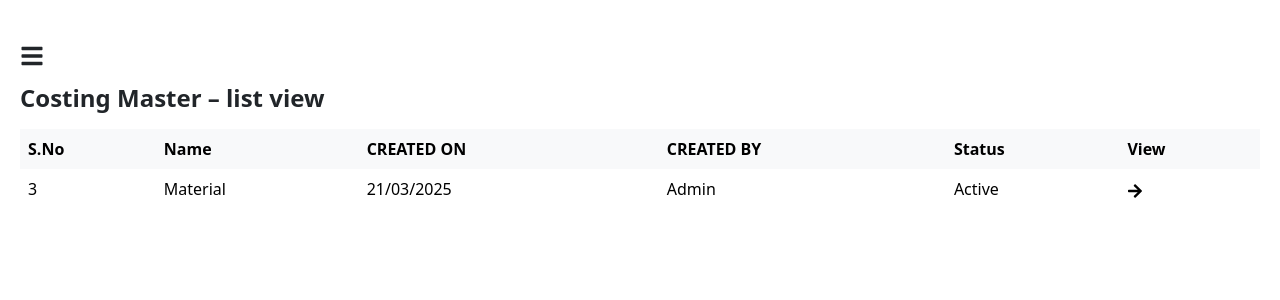
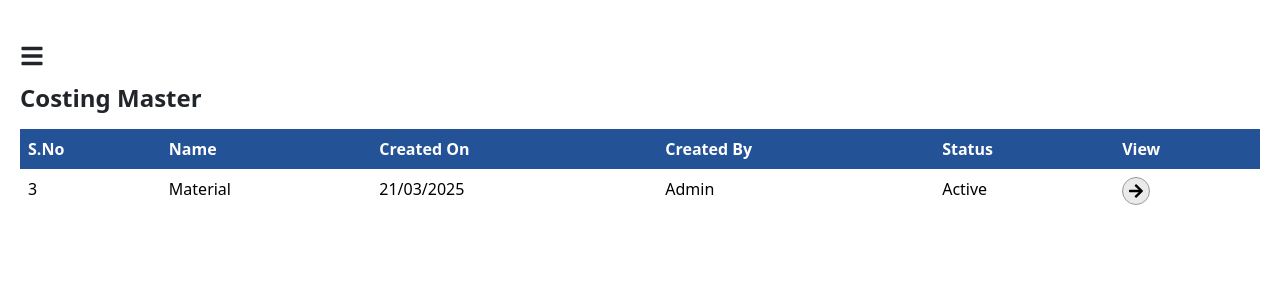
Before and after one commit to Gomathy-Shanmugam/frontend-bytspkoe-app, a React (Vite) app: page /costingmaster-list in a window 1280 px wide. Shown: the top 300 px of the page. Built offline with nearby package versions, Linux system fonts and the light colour scheme.

Commit message:
main commit

```diff
--- a/src/Components/CostingMasterListView.tsx
+++ b/src/Components/CostingMasterListView.tsx
@@ -128,7 +128,7 @@ const CostingMasterListView: React.FC = () => {
     if (itemToDelete) {
       const updatedItems = items.filter((item) => item.id !== itemToDelete.id);
       setItems(updatedItems);
-      setItemToDelete(null);
+
       setShowDeleteConfirmModal(false);
       setShowDeleteSuccessModal(true);
     }
@@ -151,15 +151,15 @@ const CostingMasterListView: React.FC = () => {
           />
         </div>
 
-        <h4 className="fw-bold mb-3">Costing Master – list view</h4>
+        <h4 className="fw-bold mb-3">Costing Master</h4>
 
         <Table hover className="no-border-table">
           <thead className="table-light">
             <tr>
               <th>S.No</th>
               <th>Name</th>
-              <th>CREATED ON</th>
-              <th>CREATED BY</th>
+              <th>Created On</th>
+              <th>Created By</th>
               <th>Status</th>
               <th>View</th>
             </tr>
@@ -172,7 +172,11 @@ const CostingMasterListView: React.FC = () => {
               <td>Admin</td>
               <td>Active</td>
               <td>
-                <div onClick={toggleExpand} style={{ cursor: "pointer" }}>
+                <div
+                  className="arrow-circle"
+                  onClick={toggleExpand}
+                  style={{ cursor: "pointer" }}
+                >
                   <FaArrowRight />
                 </div>
               </td>
@@ -206,7 +210,6 @@ const CostingMasterListView: React.FC = () => {
                           <th>CREATED BY</th>
                           <th>Status</th>
                           <th>Edit</th>
-
                         </tr>
                       </thead>
                       <tbody>
@@ -339,7 +342,7 @@ const CostingMasterListView: React.FC = () => {
           <Modal.Body className="text-center p-4">
             <p className="fs-5 mb-4">
               Successfully Added:{" "}
-              <span className="highlighted-item">{addedTrimName}</span>
+              <span className="text-success fw-bold">{addedTrimName}</span>
             </p>
             <Button
               className="ok-btn"
@@ -444,7 +447,7 @@ const CostingMasterListView: React.FC = () => {
           <Modal.Body className="text-center p-4">
             <p className="fs-5 mb-4">
               Sucessfully Updated:{" "}
-              <span className="highlighted-item">{editedItemName}</span>
+              <span className="text-success fw-bold">{editedItemName}</span>
             </p>
             <Button
               className="ok-btn px-4"
@@ -499,13 +502,16 @@ const CostingMasterListView: React.FC = () => {
           <Modal.Body className="text-center p-4">
             <p className="fs-5 mb-4">
               Sucessfully Deleted :{" "}
-              <span className="text-primary fw-semibold">
+              <span className="text-success fw-bold">
                 {itemToDelete?.material}
               </span>
             </p>
             <Button
               className="ok-btn px-5"
-              onClick={() => setShowDeleteSuccessModal(false)}
+              onClick={() => {
+                setShowDeleteSuccessModal(false);
+                setItemToDelete(null); // ✅ Clear it only after user sees the message
+              }}
             >
               OK
             </Button>
--- a/src/Components/Master.tsx
+++ b/src/Components/Master.tsx
@@ -1,6 +1,6 @@
 import React, { useState } from "react";
 import { useNavigate } from "react-router-dom";
-import { FaBars, FaBell, FaCommentDots, FaUserCircle } from "react-icons/fa";
+import { FaBars, FaArrowRight } from "react-icons/fa";
 import Sidebar from "./Sidebar";
 
 const Master: React.FC = () => {
@@ -56,17 +56,12 @@ const Master: React.FC = () => {
         </div>
 
 
-          <div className="top-icons">
-            <FaBell className="top-icon" />
-            <FaCommentDots className="top-icon" />
-            <FaUserCircle className="top-icon" />
-          </div>
 
 
         <div className="main-area">
           <h2 className="master-title"> List View</h2>
 
-          <table className="master-table">
+          <table className="table table-striped master-table">
             <thead>
               <tr>
                 <th>S.No</th>
@@ -89,10 +84,11 @@ const Master: React.FC = () => {
                   <td>{p.status}</td>
                   <td>
                     <span
+                    className="arrow-circle"
                       style={{ cursor: "pointer" }}
                       onClick={() => handleNextClick(p.name)}
                     >
-                      ➡️
+                      <FaArrowRight  className="arrow-icon"/>
                     </span>
                   </td>
                 </tr>
--- a/src/Components/Masterlistview.tsx
+++ b/src/Components/Masterlistview.tsx
@@ -100,16 +100,16 @@ const Masterlistview: React.FC = () => {
             onClick={() => setShowSidebar(!showSidebar)}
           />
         </div>
-        <h2 className="page-title">Master List</h2>
+        <h2 className="page-title mb-3">Master List</h2>
         <table className="custom-table">
           <thead>
             <tr>
               <th>S.No</th>
               <th>System Section</th>
-              <th>CREATED ON</th>
-              <th>CREATED BY</th>
+              <th>Created On</th>
+              <th>Created By</th>
               <th>Status</th>
-              <th>NEXT</th>
+              <th>Next</th>
             </tr>
           </thead>
           <tbody>
--- a/src/Components/ProductItemMasterList.tsx
+++ b/src/Components/ProductItemMasterList.tsx
@@ -118,6 +118,32 @@ const ProductItemMasterList: React.FC = () => {
     "Crew Neck",
     "Henley",
     "Tank Top",
+    "Round Neck T",
+    "Mock Neck",
+    "Raglan",
+    "T-shirt Full Sleeves",
+    "T-Shift Half Sleeves",
+    "Blazer",
+    "V -Neck Sleeveless",
+    "V-Neck Half Sleeves",
+    "V-Neck Full Sleeves",
+    "Sweater Vest",
+    "Vest",
+    "Boxer Shorts",
+    "Wrap",
+    "Bermuda ",
+    "Cargo Pants",
+    "Lounge Pants",
+    "Dinner Suit",
+    "Bomber Jackets",
+    "Jumper",
+    "Tactical Jacket",
+    "Caps",
+    "Mittens",
+    "Booties",
+    "Long Sleeved Body Suit",
+    "Swim short",
+    "Jockstraps",
   ];
   const productGroupSuggestions = [
     "Street Wear",
@@ -134,7 +160,8 @@ const ProductItemMasterList: React.FC = () => {
     "Night Wear",
     "Intimate Wear",
     "Inner Wear",
-    "Active Wear"
+    "Active Wear",
+    "Intimate Wear",
   ];
 
   return (
@@ -154,15 +181,15 @@ const ProductItemMasterList: React.FC = () => {
           />
         </div>
 
-        <h4 className="fw-bold mb-3">Product Item Master - list view</h4>
+        <h4 className="fw-bold mb-3">Product Item Master </h4>
 
         <Table hover className="no-border-table">
           <thead className="table-light">
             <tr>
               <th>S.No</th>
               <th>Name</th>
-              <th>CREATED ON</th>
-              <th>CREATED BY</th>
+              <th>Created On</th>
+              <th>Created By</th>
               <th>Status</th>
               <th>View</th>
             </tr>
@@ -208,8 +235,8 @@ const ProductItemMasterList: React.FC = () => {
                           <th>S.No</th>
                           <th>Name</th>
                           <th>Product Group</th>
-                          <th>CREATED ON</th>
-                          <th>CREATED BY</th>
+                          <th>Created On</th>
+                          <th>Created By</th>
                           <th>Status</th>
                           <th>Edit</th>
                         </tr>
@@ -280,31 +307,19 @@ const ProductItemMasterList: React.FC = () => {
             <Form>
               <Form.Group className="mb-3">
                 <Form.Label>Product Group</Form.Label>
-                <Typeahead
-                  id="product-group-typeahead"
-                  labelKey="group"
-                  onChange={(selected) => {
-                    const selectedItem = selected[0];
-                    let group = "";
-
-                    if (typeof selectedItem === "string") {
-                      group = selectedItem;
-                    } else if (selectedItem?.group) {
-                      group = selectedItem.group;
-                    } else if (selectedItem?.customOption) {
-                      group = selectedItem.label;
-                    }
-
-                    setNewItem((prev) => ({ ...prev, group }));
-                  }}
-                  options={productGroupSuggestions.map((group) => ({ group }))}
-                  allowNew
-                  newSelectionPrefix="Add a new group: "
-                  selected={newItem.group ? [{ group: newItem.group }] : []}
-                  placeholder="Type or select a product group"
-                  renderMenuItemChildren={(option: any) => <>{option.group}</>}
-                  minLength={1}
-                />
+                <Form.Select
+                  value={newItem.group}
+                  onChange={(e) =>
+                    setNewItem((prev) => ({ ...prev, group: e.target.value }))
+                  }
+                >
+                  <option value="">Select a product group</option>
+                  {productGroupSuggestions.map((group) => (
+                    <option key={group} value={group}>
+                      {group}
+                    </option>
+                  ))}
+                </Form.Select>
               </Form.Group>
 
               <Form.Group className="mb-3">
@@ -464,7 +479,7 @@ const ProductItemMasterList: React.FC = () => {
           <Modal.Body className="text-center p-4 rounded-4 shadow">
             <p className="fw-semibold mb-4">
               Successfully Deleted :{" "}
-              <span className="text-primary fw-bold">{deletedItemName}</span>
+              <span className="text-success fw-bold">{deletedItemName}</span>
             </p>
             <Button
               onClick={() => setShowDeleteSuccessModal(false)}
--- a/src/index.css
+++ b/src/index.css
@@ -729,6 +729,7 @@ button.btn-light:hover {
 }
 
 /* ------------Masters page ----------------- */
+
 .master-wrapper {
   display: flex;
   min-height: 100vh;
@@ -784,6 +785,10 @@ button.btn-light:hover {
   border-radius: 8px;
   overflow: hidden;
   box-shadow: 0 0 4px rgba(0, 0, 0, 0.05);
+}
+.master-table th {
+  background-color: #245297 !important;
+  color: white; /* Optional: for better contrast */
 }
 
 .master-table th,
@@ -1024,7 +1029,8 @@ button.btn-light:hover {
   color: #ffffff !important;
   font-weight: 500;
   border-radius: 8px; /* for smooth button corners */
-  padding: 4px 12px; /* optional: padding adjustment */
+  padding: 4px 12px;
+  margin-bottom: 10px !important; /* optional: padding adjustment */
 }
 
 .custom-add-button:hover {
@@ -1115,7 +1121,7 @@ button.btn-light:hover {
   opacity: 0.6;
 }
 .custom-season-modal {
-  max-width: 500px;  /* 👈 Set desired width */
+  max-width: 500px; /* 👈 Set desired width */
   margin: auto;
 }
 
@@ -1123,11 +1129,8 @@ button.btn-light:hover {
   padding: 1rem;
   border-radius: 12px;
   max-height: 400px; /* 👈 Set desired height */
-  overflow-y: auto;  /* Optional: scroll if content exceeds */
+  overflow-y: auto; /* Optional: scroll if content exceeds */
 }
-
-
-
 
 /* ------------Masterlistviewpage ----------- */
 .layout {
@@ -1181,8 +1184,10 @@ button.btn-light:hover {
 }
 
 .custom-table th {
-  background-color: #f9f9f9;
-  font-weight: 600;
+  background-color: #245297 !important;
+  color: white !important;
+  font-weight: 500;
+  font-size: 16px;
 }
 
 .grey-row {
@@ -1246,7 +1251,7 @@ button.btn-light:hover {
   font-weight: bold;
 }
 
-/* ProductItemMasterList page  */
+/* -----------ProductItemMasterList page---------------------  */
 
 /* Delete Success Modal */
 /* Ensure modal is centered */
@@ -1360,8 +1365,6 @@ button.btn-light:hover {
   background-color: #0069d9 !important;
 }
 
-
-
 /*
 deletion confirmation model */
 .custom-delete-modal .modal-content {
@@ -1379,7 +1382,6 @@ deletion confirmation model */
   background-color: red;
   color: white;
 }
-
 
 /* addnew trim model */
 .edit-trim-modal .modal-content {
@@ -1444,3 +1446,20 @@ deletion confirmation model */
 .ok-btn:hover {
   background-color: #0069d9 !important;
 }
+
+/* ------------------Enquirylistview page -------------------- */
+.table-light {
+  width: 100%;
+  table-layout: fixed; /* Ensures consistent column widths */
+  border-collapse: collapse;
+}
+
+.table-light th {
+  background-color: #245297 !important;
+  color: white !important;
+  padding: 12px;
+  text-align: left;
+  width: auto; /* Default, can be changed */
+  white-space: nowrap; /* Prevents text wrapping */
+  border: 1px solid #ddd;
+}
```
Also changed, not shown: src/Components/Enquirymasterlist.tsx (+4 -4 lines).
